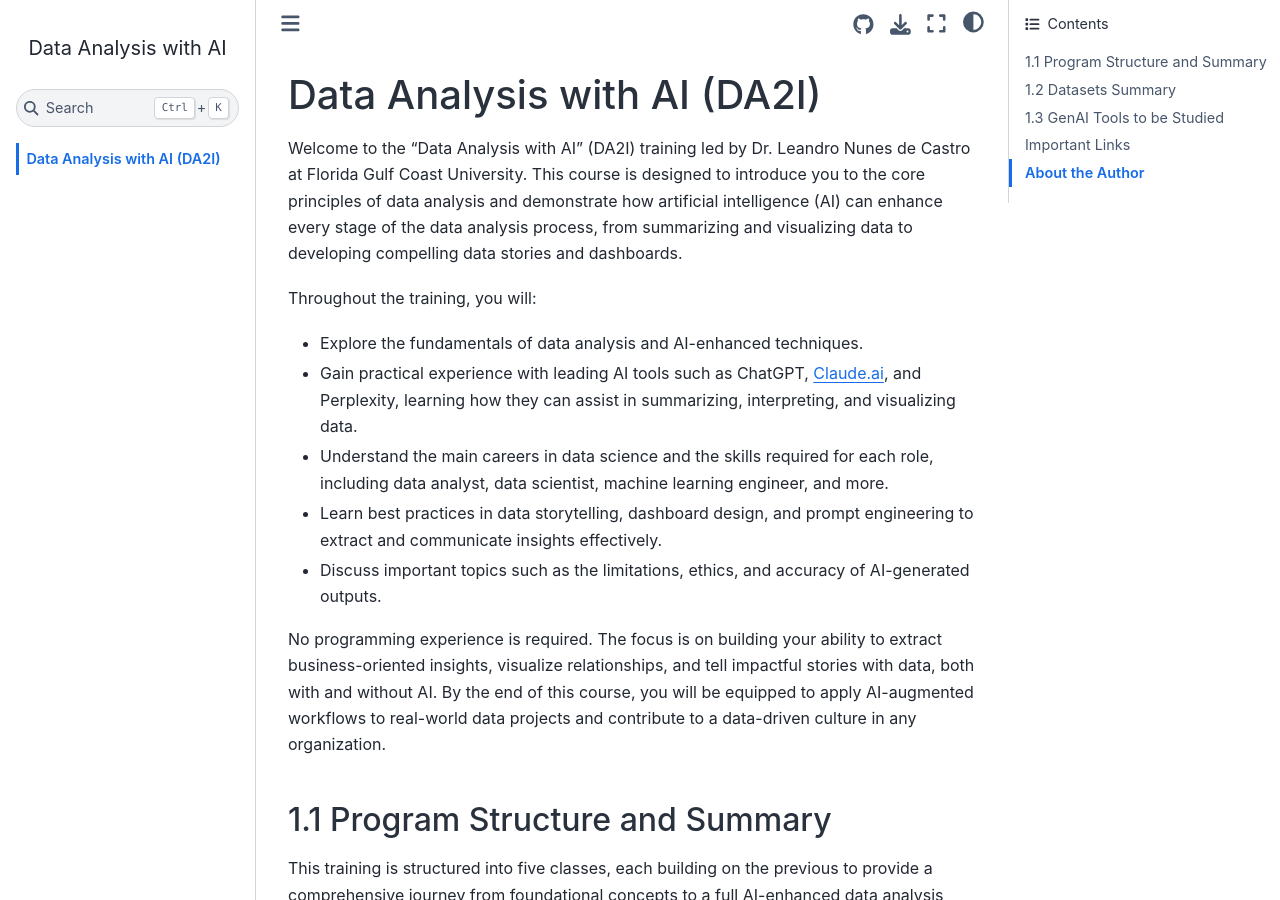
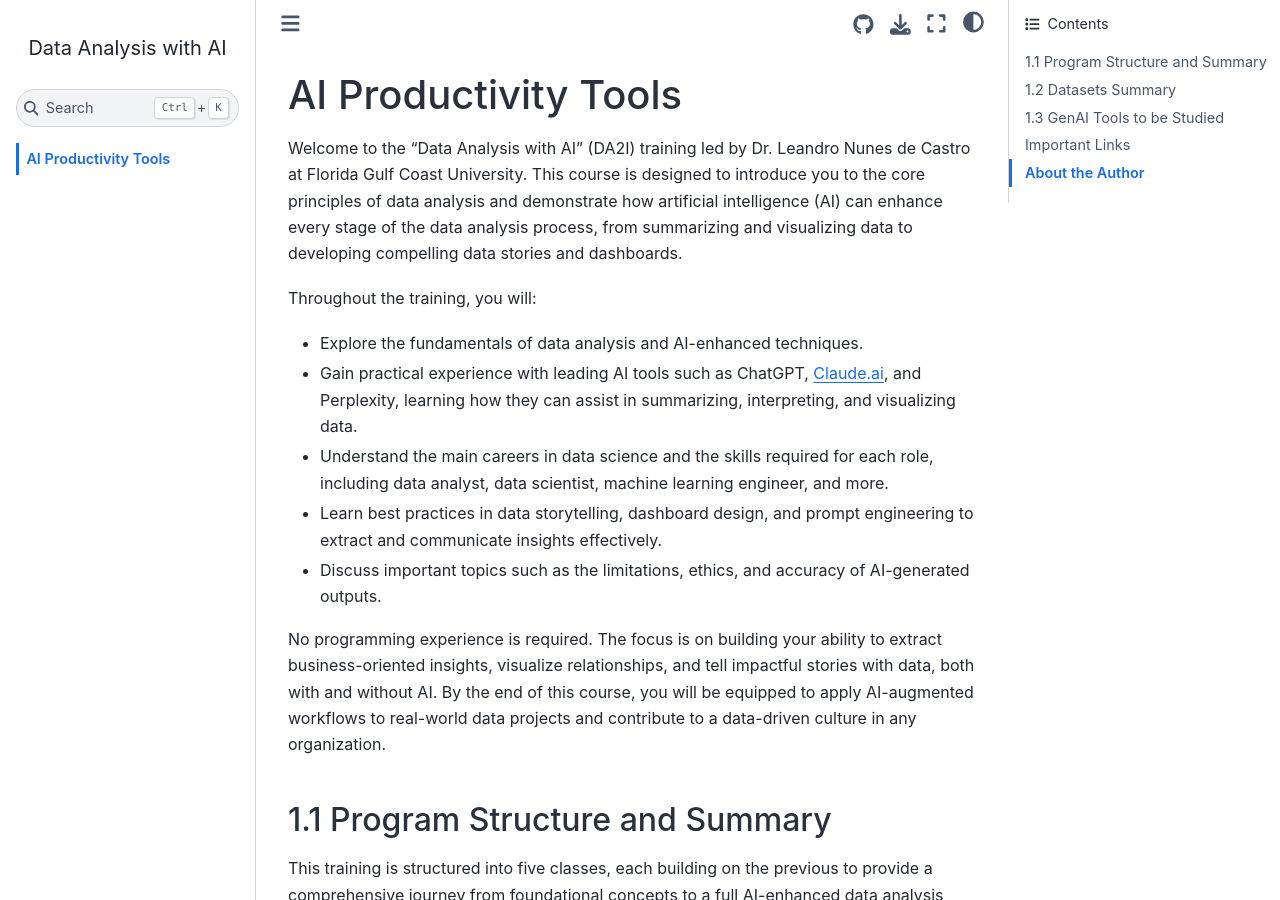
Before and after one commit to lndecastro/AI_Productivity_Tools, a Jupyter Book: the page built from intro.md, in a window 1280 px wide and 900 px high. Built offline with Jupyter Book 1.0.4 settings and Sphinx 7.4.7 and the Sphinx Book theme 1.1.4, drawn with Linux system fonts in a browser that asks for light colours; pages that are not in the unit, such as notebooks, are missing from menus.

Commit message:
Update intro.md

```diff
--- a/intro.md
+++ b/intro.md
@@ -1,4 +1,4 @@
-# Data Analysis with AI (DA2I)
+# AI Productivity Tools
 
 Welcome to the "Data Analysis with AI" (DA2I) training led by Dr. Leandro Nunes de Castro at Florida Gulf Coast University. This course is designed to introduce you to the core principles of data analysis and demonstrate how artificial intelligence (AI) can enhance every stage of the data analysis process, from summarizing and visualizing data to developing compelling data stories and dashboards.
 
```
